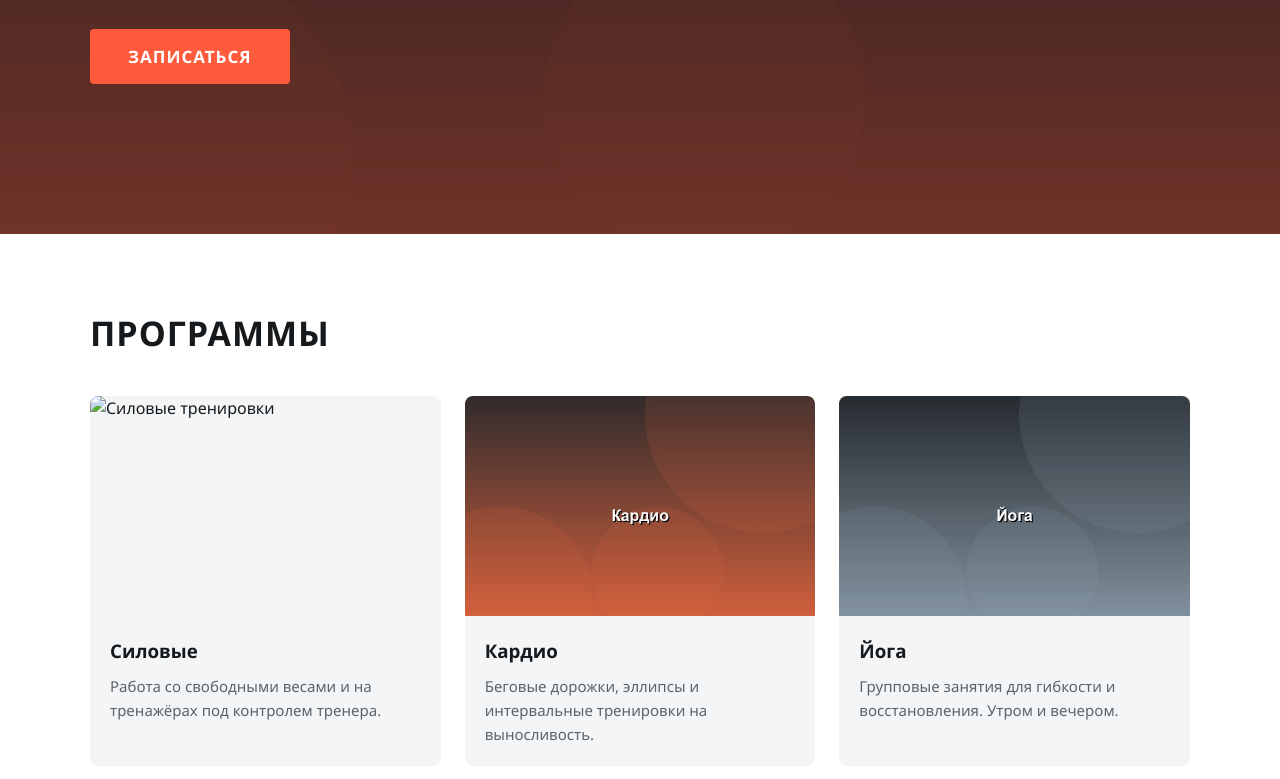
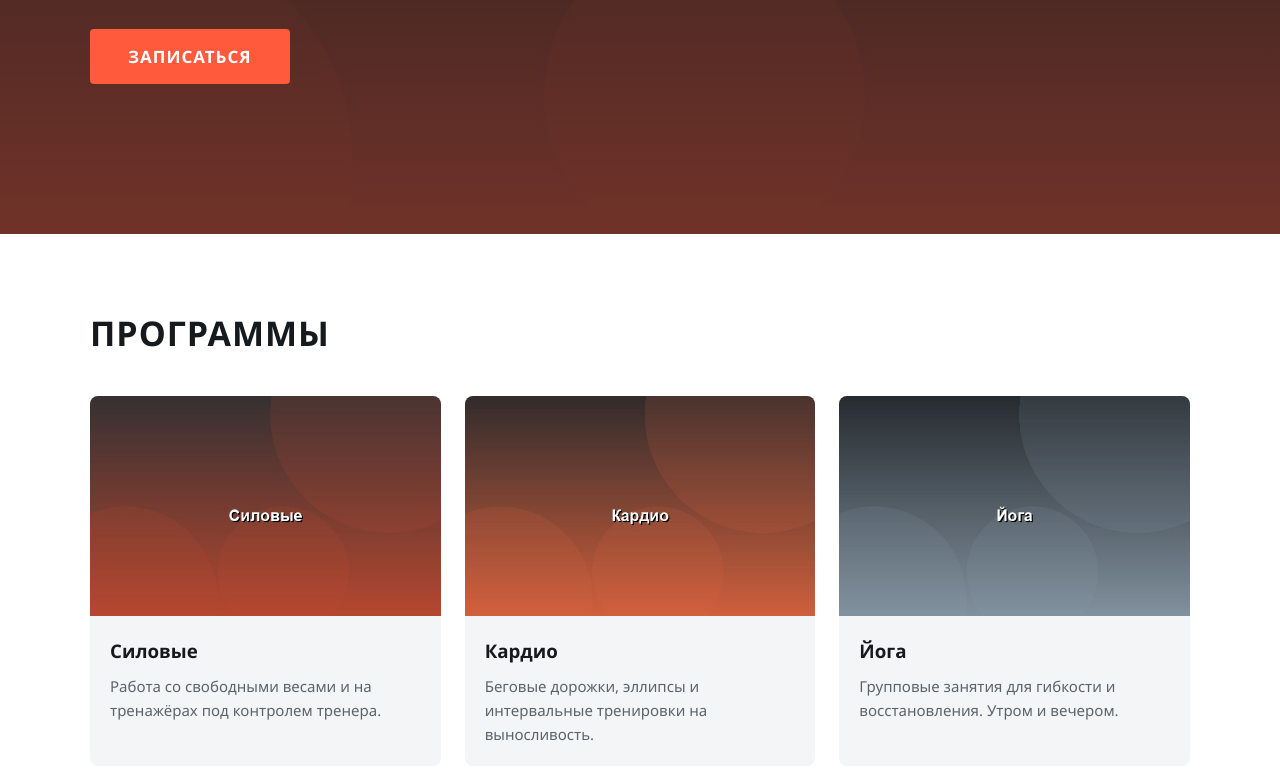
Before and after one commit to turganbaeva8048-hub/adaptive, a plain HTML site: page index.html in a window 1280 px wide. Shown: the part 447-1226 px from the top of the page. Drawn offline with Linux system fonts and the light colour scheme; files whose address does not match are found by name.

Commit message:
Update index.html

```diff
--- a/index.html
+++ b/index.html
@@ -33,7 +33,7 @@
     <h2>Программы</h2>
     <div class="cards">
       <article class="card">
-        <img src="img/strength.jpg" alt="Силовые тренировки">
+        <img src="strength.jpg" alt="Силовые тренировки">
         <div class="card-body">
           <h3>Силовые</h3>
           <p>Работа со свободными весами и на тренажёрах под контролем тренера.</p>
```
